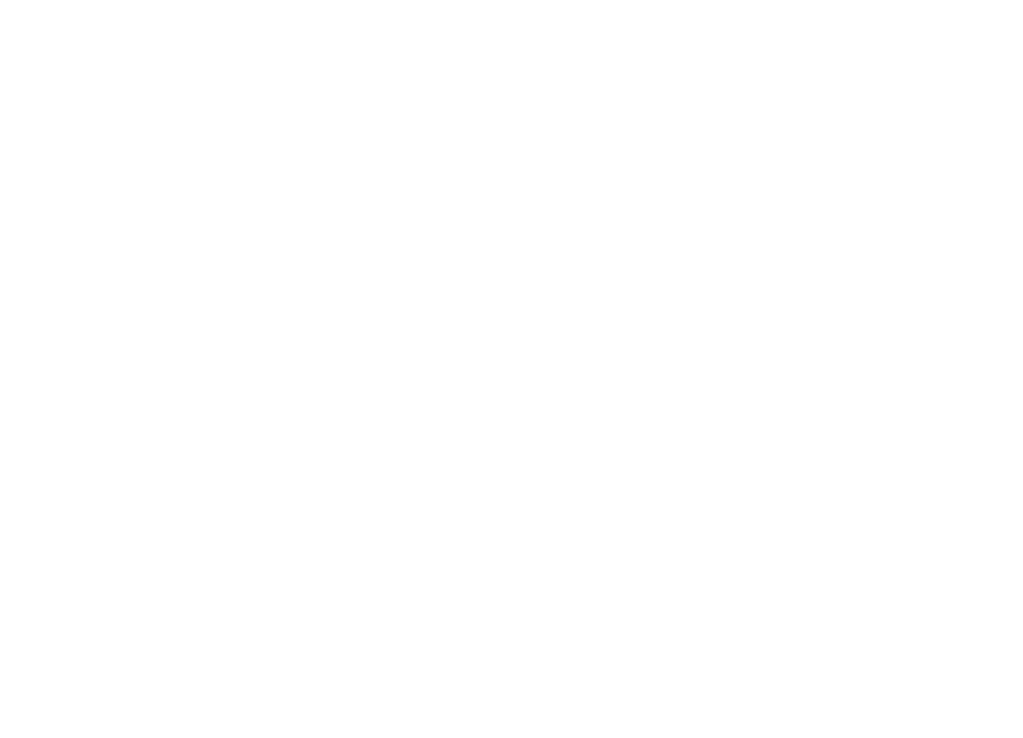
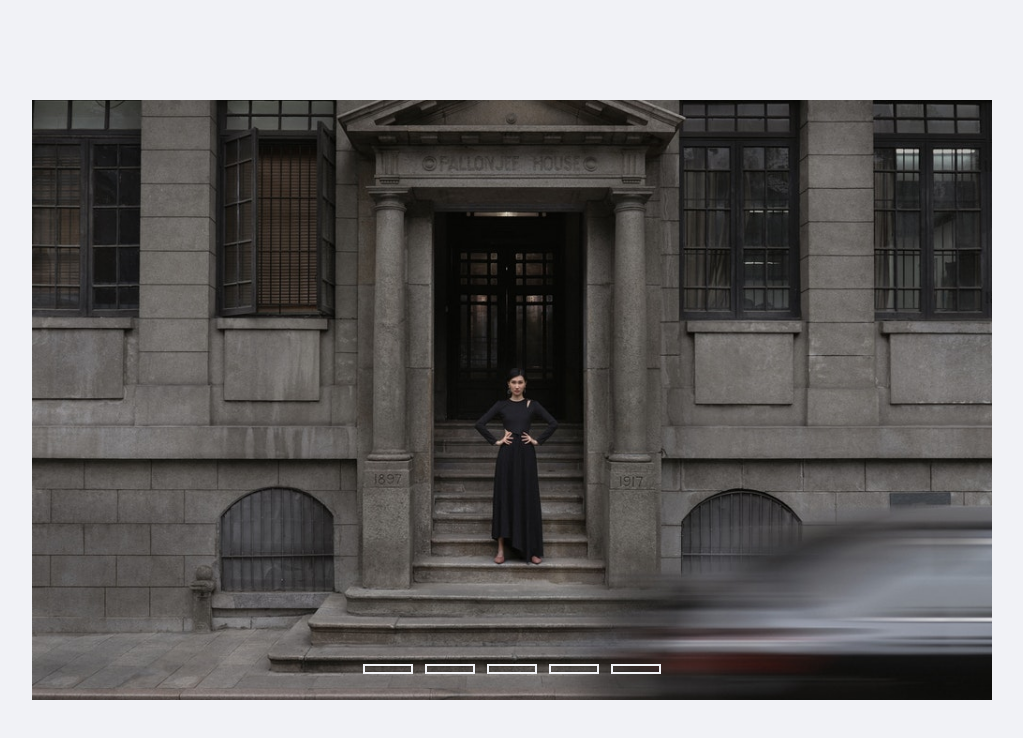
Before and after one commit to aldopolojr/slideshow, a plain HTML site: page index.html in a window 1280 px wide. Shown: the whole page, without its empty margins (128-1151 px from the left). Drawn offline with Linux system fonts and the light colour scheme.

Commit message:
version 1

```diff
--- a/index.html
+++ b/index.html
@@ -8,5 +8,44 @@
     <script defer src="./src/js/script.js"></script>
 </head>
 <body>
+    <div class="slidershow middle">
+        <div class="slides">
+
+            <input type="radio" id="r1" name="r" checked>
+            <input type="radio" id="r2" name="r">
+            <input type="radio" id="r3" name="r">
+            <input type="radio" id="r4" name="r">
+            <input type="radio" id="r5" name="r">
+
+            <div class="slide s1">
+                <img src="./src/img/1.jpg" alt="">
+            </div>
+
+            <div class="slide">
+                <img src="./src/img/2.jpg" alt="">
+            </div>
+
+            <div class="slide">
+                <img src="./src/img/3.jpg" alt="">
+            </div>
+
+            <div class="slide">
+                <img src="./src/img/4.jpg" alt="">
+            </div>
+
+            <div class="slide">
+                <img src="./src/img/5.jpg" alt="">
+            </div>
+
+            <div class="navigation">
+                <label for="r1" class="bar"></label>
+                <label for="r2" class="bar"></label>
+                <label for="r3" class="bar"></label>
+                <label for="r4" class="bar"></label>
+                <label for="r5" class="bar"></label>
+            </div>
+
+        </div>
+    </div>
 </body>
 </html>
--- a/src/css/style.css
+++ b/src/css/style.css
@@ -3,3 +3,85 @@
     margin: 0;
     padding: 0;
 }
+
+html, body {
+    width: 100%;
+    height: 100%;
+    background: #f1f2f6;
+}
+
+.middle {
+    position: absolute;
+    top: 50%;
+    left: 50%;
+    transform: translate(-50%, -50%);
+}
+
+.slidershow {
+    width: 75%;
+    height: 75%;
+    overflow: hidden;
+}
+
+.navigation {
+    position: absolute;
+    bottom: 20px;
+    left: 50%;
+    display: flex;
+    transform: translateX(-50%);
+}
+
+.bar {
+    margin: 6px;
+    width: 50px;
+    height: 10px;
+    border: 2px solid#f1f2f6;
+    cursor: pointer;
+    transition: 0.4s;
+}
+
+.bar:hover {
+    background: #f1f2f6;
+}
+
+input[name=r]{
+    position: absolute;
+    visibility: hidden;
+}
+
+.slides {
+    width: 500%;
+    height: 100%;
+    display: flex;
+}
+
+.slide {
+    width: 20%;
+    transition: 0.6s;
+}
+
+.slide img {
+    width: 100%;
+    height: 100%;
+    object-fit: cover;
+}
+
+#r1:checked ~ .s1 {
+    margin-left: 0;
+}
+
+#r2:checked ~ .s1 {
+    margin-left: -20%;
+}
+
+#r3:checked ~ .s1 {
+    margin-left: -40%;
+}
+
+#r4:checked ~ .s1 {
+    margin-left: -60%;
+}
+
+#r5:checked ~ .s1 {
+    margin-left: -80%;
+}
```
